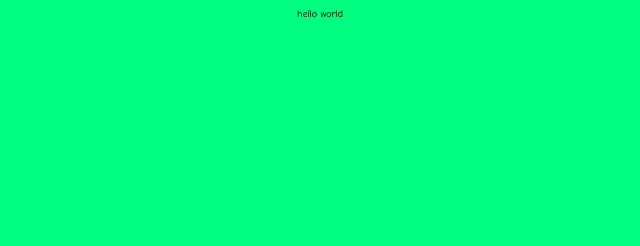
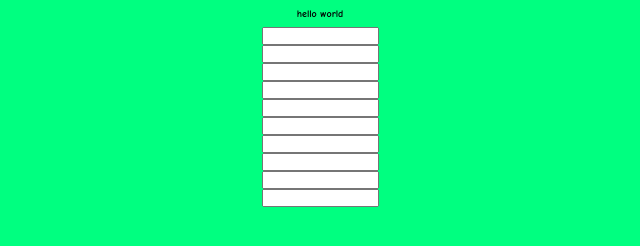
Before and after one commit to signup-from-bandname/signup-from-hell, a website: page index.html in a window 1280 px wide. Shown: the whole page, without its empty margins (320-960 px from the left). Drawn offline with Linux system fonts and the light colour scheme.

Commit message:
just a few input fields

```diff
--- a/index.html
+++ b/index.html
@@ -7,6 +7,38 @@
   <script src="assets/js/app.js" type="application/javascript"></script>
 </head>
 <body>
- hello world
+    <h1>hello world</h1>
+
+<div id="input1">
+    <input type="text" />
+</div>
+    <div id="input2">
+        <input type="text" />
+    </div>
+    <div id="input3">
+        <input type="text" />
+    </div>
+    <div id="input4">
+        <input type="text" />
+    </div>
+    <div id="input5">
+        <input type="text" />
+    </div>
+    <div id="input6">
+        <input type="text" />
+    </div>
+    <div id="input7">
+        <input type="text" />
+    </div>
+    <div id="input8">
+        <input type="text" />
+    </div>
+    <div id="input9">
+        <input type="text" />
+    </div>
+    <div id="input10">
+        <input type="text" />
+    </div>
+
 </body>
 </html>
```
